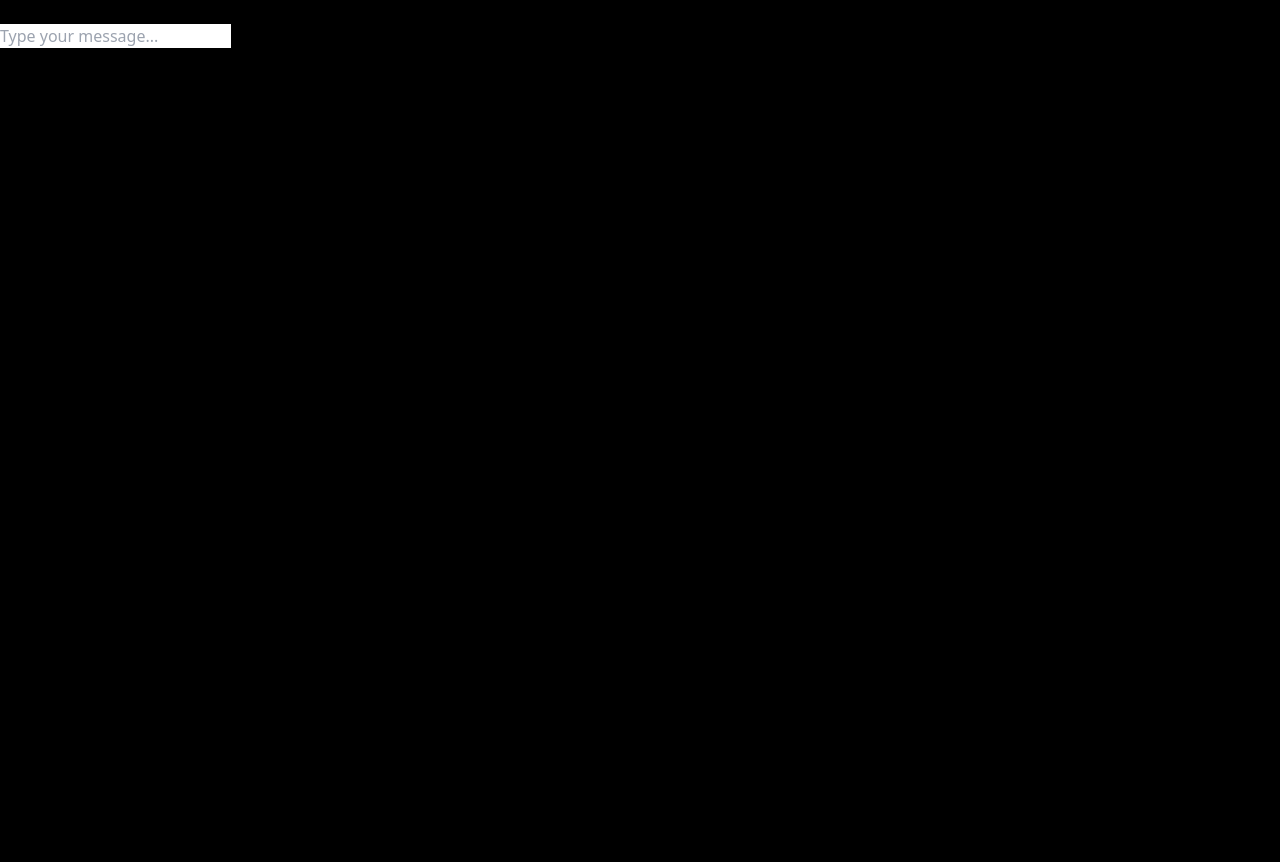
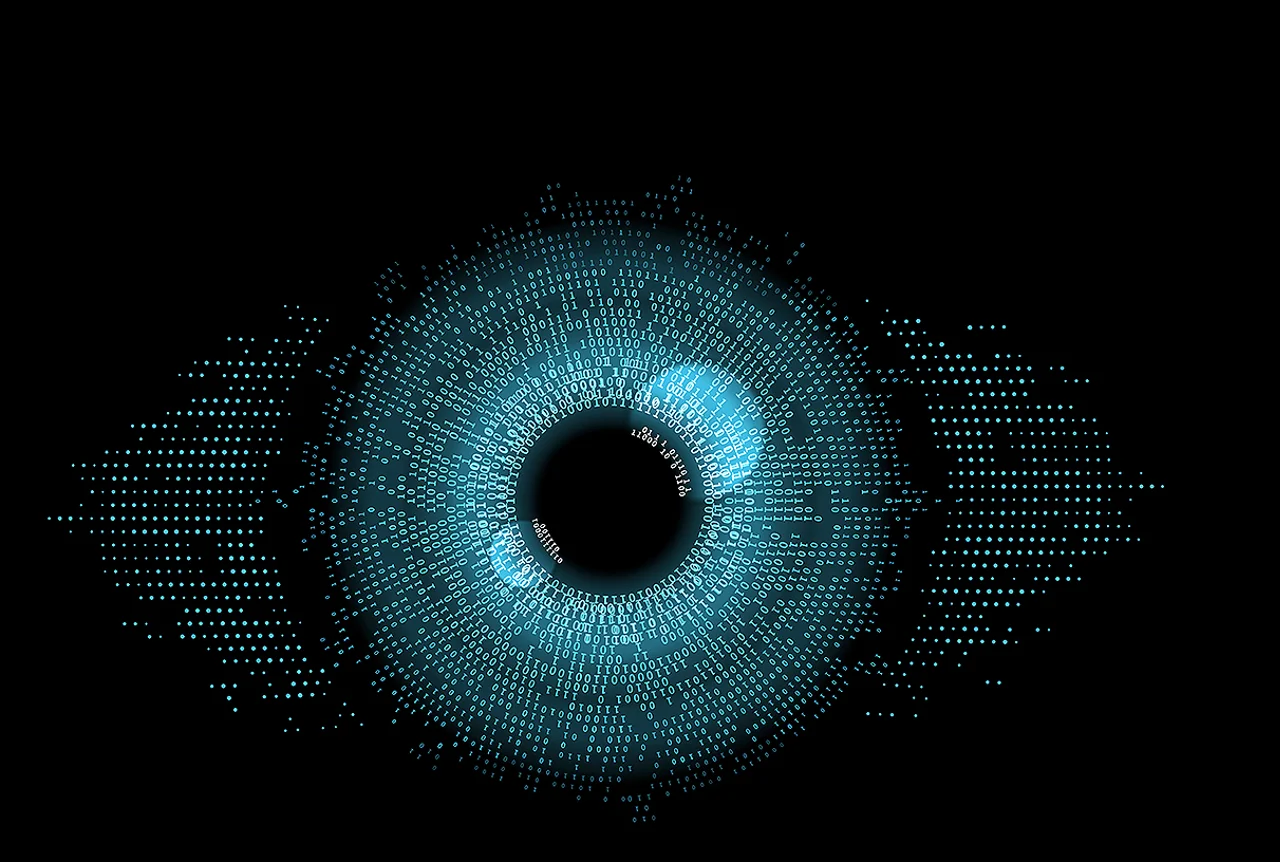
Before and after one commit to knileshh/InteractAi, a React (Vite) app: page / in a window 1280 px wide. Shown: the top 862 px of the page. Before the commit the page ends 800 px from the top, so only its background shows below. Built offline with nearby package versions, Linux system fonts and the light colour scheme.

Commit message:
Ultra basic hompage added

```diff
--- a/package.json
+++ b/package.json
@@ -23,6 +23,7 @@
     "react": "^18.2.0",
     "react-dom": "^18.2.0",
     "react-markdown": "^9.0.1",
+    "react-router-dom": "^6.22.3",
     "tailwind-merge": "^2.2.2"
   },
   "devDependencies": {
--- /dev/null
+++ b/src/components/landingPage/Footer.jsx
@@ -0,0 +1,11 @@
+export default function Footer(){
+    return(
+        <footer>
+            <ul className="text-2xl text-white">
+            <li>Im a footer</li>
+            <li>Im second footer</li>
+            <li>Im third footer</li>
+            </ul>
+        </footer>
+    )
+}
--- /dev/null
+++ b/src/components/landingPage/Header.jsx
@@ -0,0 +1,7 @@
+export default function Header(){
+    return(
+        <header>
+            <h2 className="text-2xl text-blue-400">Just a really basic header</h2>
+        </header>
+    )
+}
--- a/src/components/landingPage/Layout.jsx
+++ b/src/components/landingPage/Layout.jsx
@@ -1,7 +1,20 @@
 import Section1 from "./Section1.jsx";
+import Section2 from "./Section2.jsx";
+import Section3 from "./Section3.jsx";
+import Section4 from "./Section4.jsx";
+import Header from "./Header.jsx";
+import Footer from "./Footer.jsx";
+
 export default function Layout() {
 
     return (
-        <Section1/>
+        <div className="overflow-y-auto snap snap-y snap-mandatory scroll-smooth h-screen">
+            <Header/>
+            <Section1/>
+            <Section2/>
+            <Section3/>
+            <Section4/>
+            <Footer/>
+        </div>
     )
 }
--- a/src/components/landingPage/Section1.jsx
+++ b/src/components/landingPage/Section1.jsx
@@ -1,10 +1,27 @@
-export default function Section1(){
+import banner1 from "../../../interactAi/banner1.webp"
 
-    return(
-        <section>
-            <div className="text-white">
-                <h1 className='text-white'>Hi There from section 1</h1>
+export default function Section1() {
+
+    return (
+        <section className="flex justify-center items-center h-screen relative">
+            <div className="grid grid-cols-12 gap-4 z-10 text-white">
+                <div className="col-span-10 text-white z-10">
+                    <h1 className="text-6xl font-bold">
+                        Introducing<br/>
+                        Interact Ai<br/>
+                    </h1>
+                </div>
+
+                <div className="col-span-2">
+                    <h2>Just checking the 2nd col</h2>
+                </div>
             </div>
+
+            <img
+                className="absolute inset-0 m-auto w-4/6 h-4/6 object-cover"
+                src={banner1}
+                alt="banner1"
+            />
         </section>
-    )
+    );
 }
--- /dev/null
+++ b/src/components/landingPage/Section2.jsx
@@ -0,0 +1,11 @@
+export default function Section2() {
+
+    return (
+        <section className="flex justify-center items-center h-screen text-2xl text-white">
+            <h1 className="text-6xl font-bold">
+                Unlock the Power<br/>
+                of Interact Ai<br/>
+            </h1>
+        </section>
+    )
+}
--- /dev/null
+++ b/src/components/landingPage/Section3.jsx
@@ -0,0 +1,8 @@
+export default function Section3(){
+
+    return(
+        <section className="h-screen">
+            <h2 className="text-9xl text-yellow-400 font-bold ">What are you doing here?</h2>
+        </section>
+    )
+}
--- /dev/null
+++ b/src/components/landingPage/Section4.jsx
@@ -0,0 +1,8 @@
+export default function Section4(){
+
+    return(
+        <section className="h-screen">
+            <h1 className="text-8xl font-extrabold text-orange-500">Wohoooooo! Section 4 is here</h1>
+        </section>
+    )
+}
--- a/src/main.jsx
+++ b/src/main.jsx
@@ -1,10 +1,19 @@
 import React from 'react'
+import { BrowserRouter, Routes, Route } from 'react-router-dom';
 import ReactDOM from 'react-dom/client'
+
 import App from './App.jsx'
 import './index.css'
 
+import Layout from "./components/landingPage/Layout.jsx";
+
 ReactDOM.createRoot(document.getElementById('root')).render(
   <React.StrictMode>
-    <App />
+      <BrowserRouter>
+          <Routes>
+              <Route path="/" element={<Layout />} />
+              <Route path="/app" element={<App />} />
+          </Routes>
+      </BrowserRouter>
   </React.StrictMode>
 )
```
Also changed, not shown: interactAi/banner1.webp (added), 1 other file (tests, documents, lock files or other folders).
